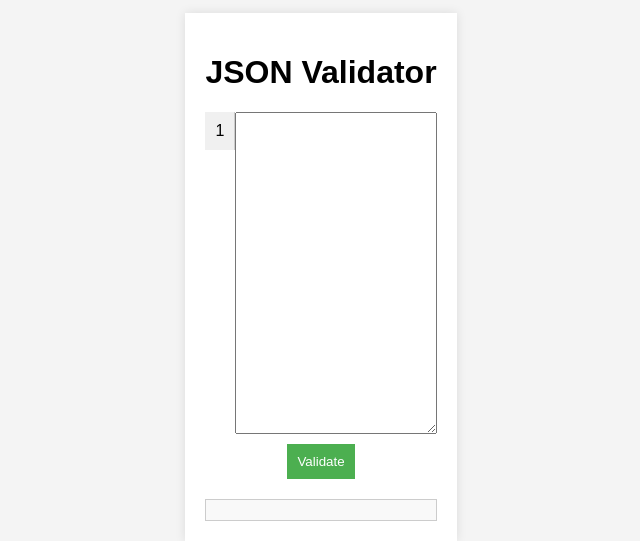
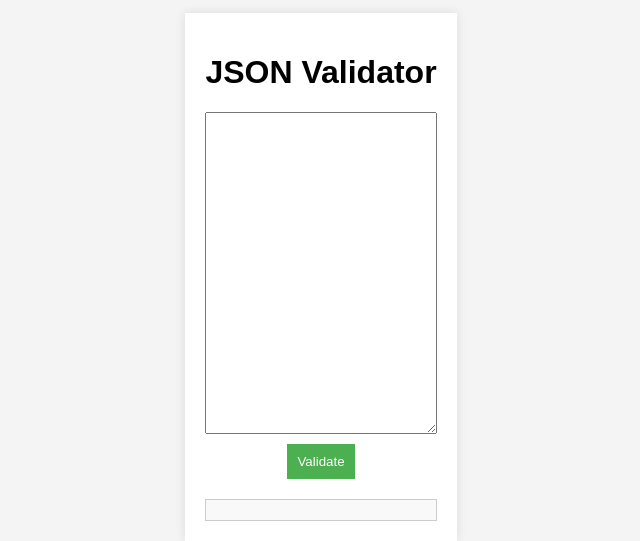
Before and after one commit to jamesbrainard/json-validator, a plain HTML site: page index.html in a window 1280 px wide. Shown: the part 123-664 px from the top of the page, without its empty margins (319-959 px from the left). Drawn offline with Linux system fonts and the light colour scheme.

Commit message:
improve UI

```diff
--- a/index.html
+++ b/index.html
@@ -10,8 +10,6 @@
     <div class="container">
         <h1>JSON Validator</h1>
         <div class="code-container">
-            <div class="line-numbers">
-            </div>
             <textarea id="jsonInput" rows="20"></textarea>
         </div>
         <button onclick="validateJSON()">Validate</button>
--- a/validator.js
+++ b/validator.js
@@ -10,20 +10,3 @@ function validateJSON() {
         resultContainer.innerHTML = `<span style="color: red;">Error: ${error.message}</span>`;
     }
 }
-
-function updateLineNumbers() {
-    const jsonInput = document.getElementById('jsonInput');
-    const lineNumbersContainer = document.querySelector('.line-numbers');
-
-    lineNumbersContainer.innerHTML = '';
-
-    const lineCount = jsonInput.value.split('\n').length;
-
-    for (let i = 1; i <= lineCount; i++) {
-        const lineNumberDiv = document.createElement('div');
-        lineNumberDiv.textContent = i;
-        lineNumbersContainer.appendChild(lineNumberDiv);
-    }
-}
-
-updateLineNumbers();
```
